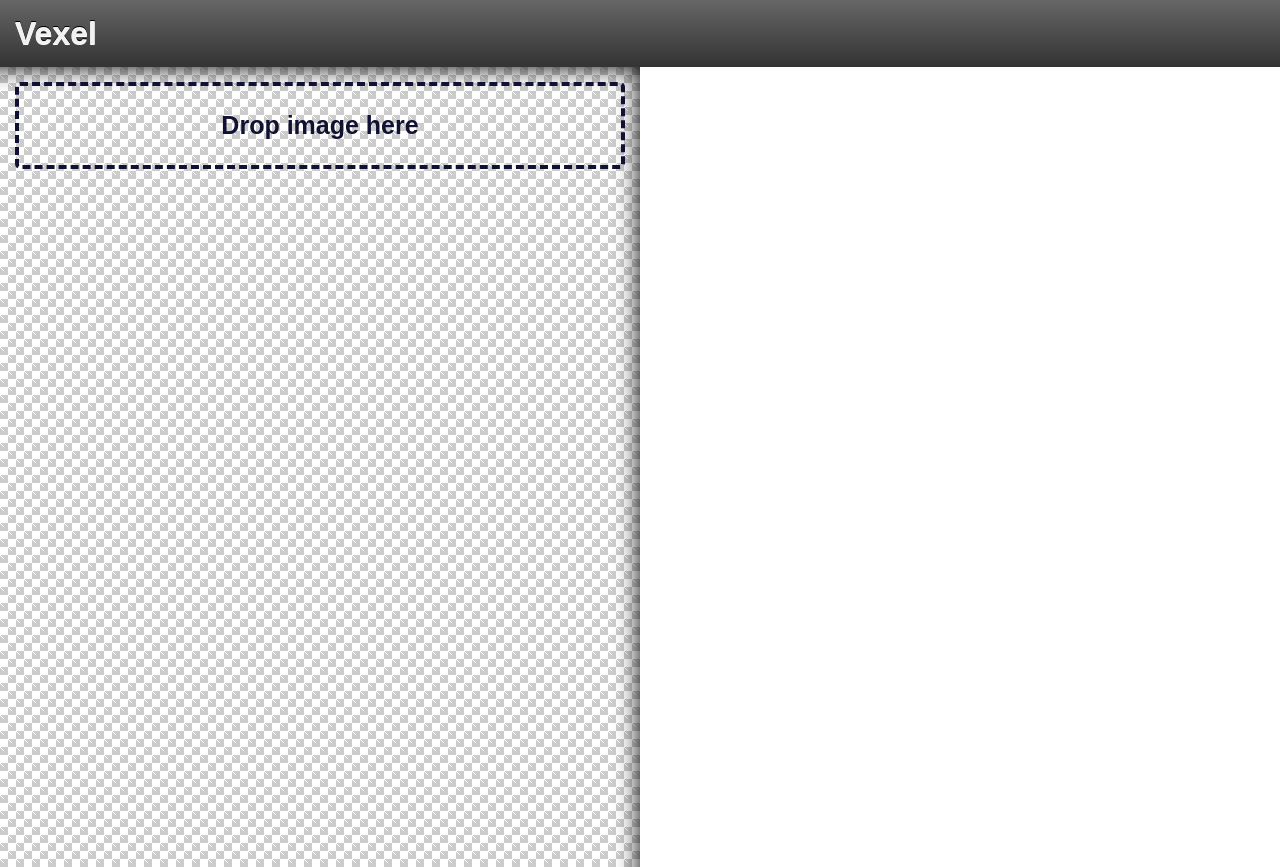
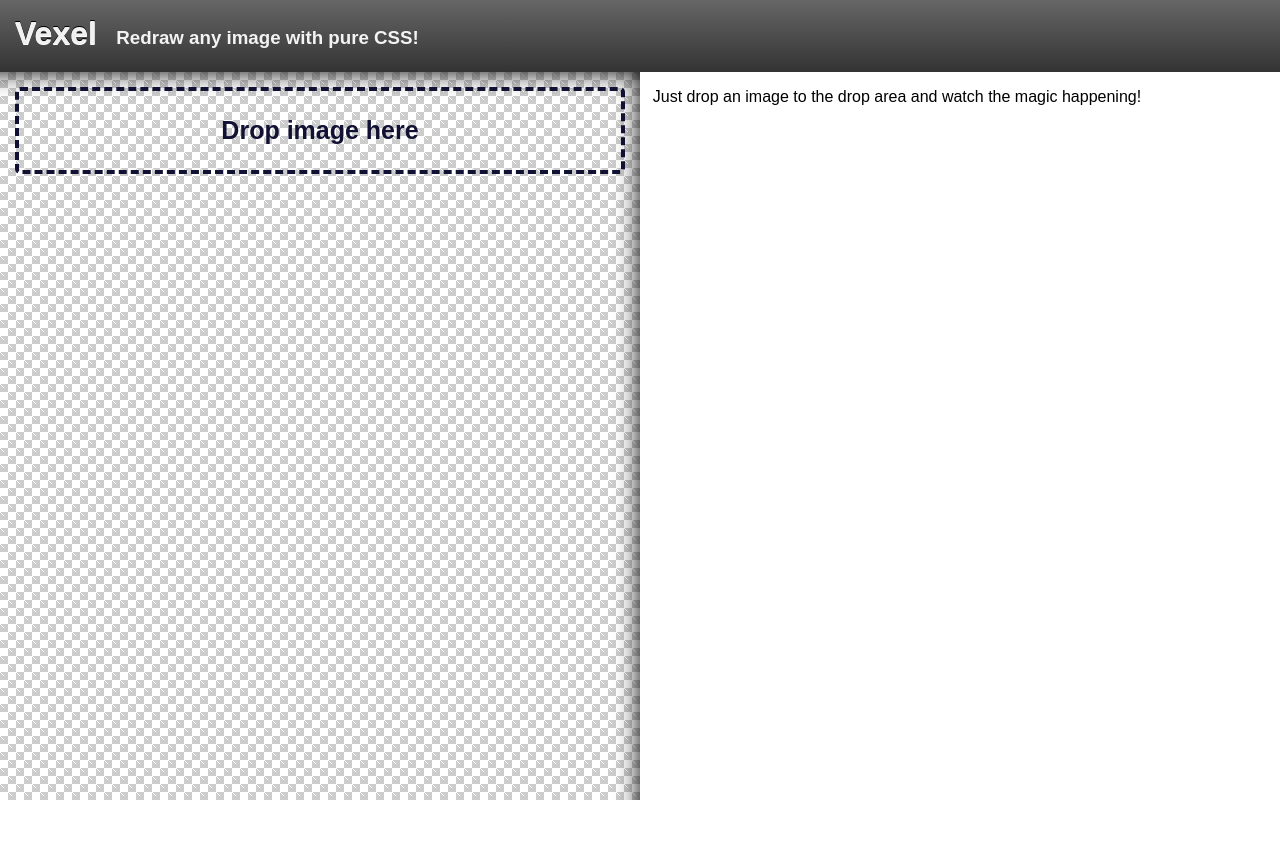
Before and after one commit to lvivski/vexel, a plain HTML site: page index.html in a window 1280 px wide. After the commit the page ends 800 px from the top, so only its background shows below. Drawn offline with Linux system fonts and the light colour scheme.

Commit message:
better layout

```diff
--- a/css/main.css
+++ b/css/main.css
@@ -10,6 +10,11 @@ body {
 }
 
 header {
+  position: absolute;
+  left: 0;
+  top: 0;
+  width: 100%;
+  height: 4.5em;
   background: -webkit-linear-gradient(#666, #333);
 }
 
@@ -18,6 +23,47 @@ h1 {
   color: #F1F1F1;
   text-shadow: 0 1px #FFF, 0 -1px #000;
   margin: 15px;
+}
+
+h3 {
+  display: inline-block;
+  color: #F3F3F3;
+}
+
+#wrapper {
+  height: 100%;
+  box-sizing: border-box;
+  -moz-box-sizing: border-box;
+  padding-top: 4.5em;
+}
+
+#input {
+  background-color: #fff;
+  background-image: -webkit-linear-gradient(45deg, #ccc 25%, transparent 25%, transparent 75%, #ccc 75%),
+  -webkit-linear-gradient(45deg, #ccc 25%, transparent 25%, transparent 75%, #ccc 75%);
+  background-size:16px 16px;
+  background-position:0 0, 8px 8px;
+  height: 100%;
+  width:50%;
+  float:left;
+  box-shadow: inset -25px 25px 25px -25px #000
+}
+
+#stylesheet {
+  background: #fff;
+  width:49%;
+  float: right;
+  height: 100%;
+  color: black;
+  margin: 0;
+  margin-left: 1%;
+  padding: 0;
+  overflow: scroll
+}
+
+code {
+  font: 13px/1.8 Monaco, Mono-Space;
+  white-space: pre;
 }
 
 #vexel {
@@ -38,29 +84,3 @@ h1 {
   border-color: #c00;
   color: #c00;
 }
-
-#input {
-  background-color: #fff;
-  background-image: -webkit-linear-gradient(45deg, #ccc 25%, transparent 25%, transparent 75%, #ccc 75%),
-  -webkit-linear-gradient(45deg, #ccc 25%, transparent 25%, transparent 75%, #ccc 75%);
-  background-size:16px 16px;
-  background-position:0 0, 8px 8px;
-  height: 100%;
-  width:50%;
-  float:left;
-  box-shadow: inset -25px 25px 25px -25px #000
-}
-
-#stylesheet {
-  background: #fff;
-  width:49%;
-  float: right;
-  height: 100%;
-  color: black;
-  font: 13px/1.8 Monaco, Mono-Space;
-  white-space: pre;
-  margin: 0;
-  margin-left: 1%;
-  padding: 0;
-  overflow: scroll
-}
--- a/index.html
+++ b/index.html
@@ -12,12 +12,18 @@
 <body>
   <header>
     <h1>Vexel</h1>
+    <h3>Redraw any image with pure CSS!</h3>
   </header>
-  <div id="input">
-    <div id="dropzone">Drop image here</div>
-    <output id="vexel"></output>
+  <div id="wrapper">
+    <div id="input">
+      <div id="dropzone">Drop image here</div>
+      <output id="vexel"></output>
+    </div>
+    <output id="stylesheet">
+      <p class="help">Just drop an image to the drop area and watch
+      the magic happening!</p>
+    </output>
   </div>
-  <output id="stylesheet"></output>
   <script src="js/main.js"></script>
 </body>
 </html>
--- a/js/main.js
+++ b/js/main.js
@@ -75,10 +75,11 @@ function renderStylesheet() {
   }
   var frag = document.createDocumentFragment()
   list.forEach(function(e){
-    var span = document.createElement("span")
-    span.textContent = e
-    frag.appendChild(span)
+    var code = document.createElement('code')
+    code.textContent = e
+    frag.appendChild(code)
   })
+  document.getElementById('stylesheet').innerHTML = ''
   document.getElementById('stylesheet').appendChild(frag)
 }
 
@@ -105,8 +106,8 @@ function getFrames(data) {
   }
 
   return {
-    header: header
-  , frames: frames
+    header: header,
+    frames: frames
   }
 }
 
```
